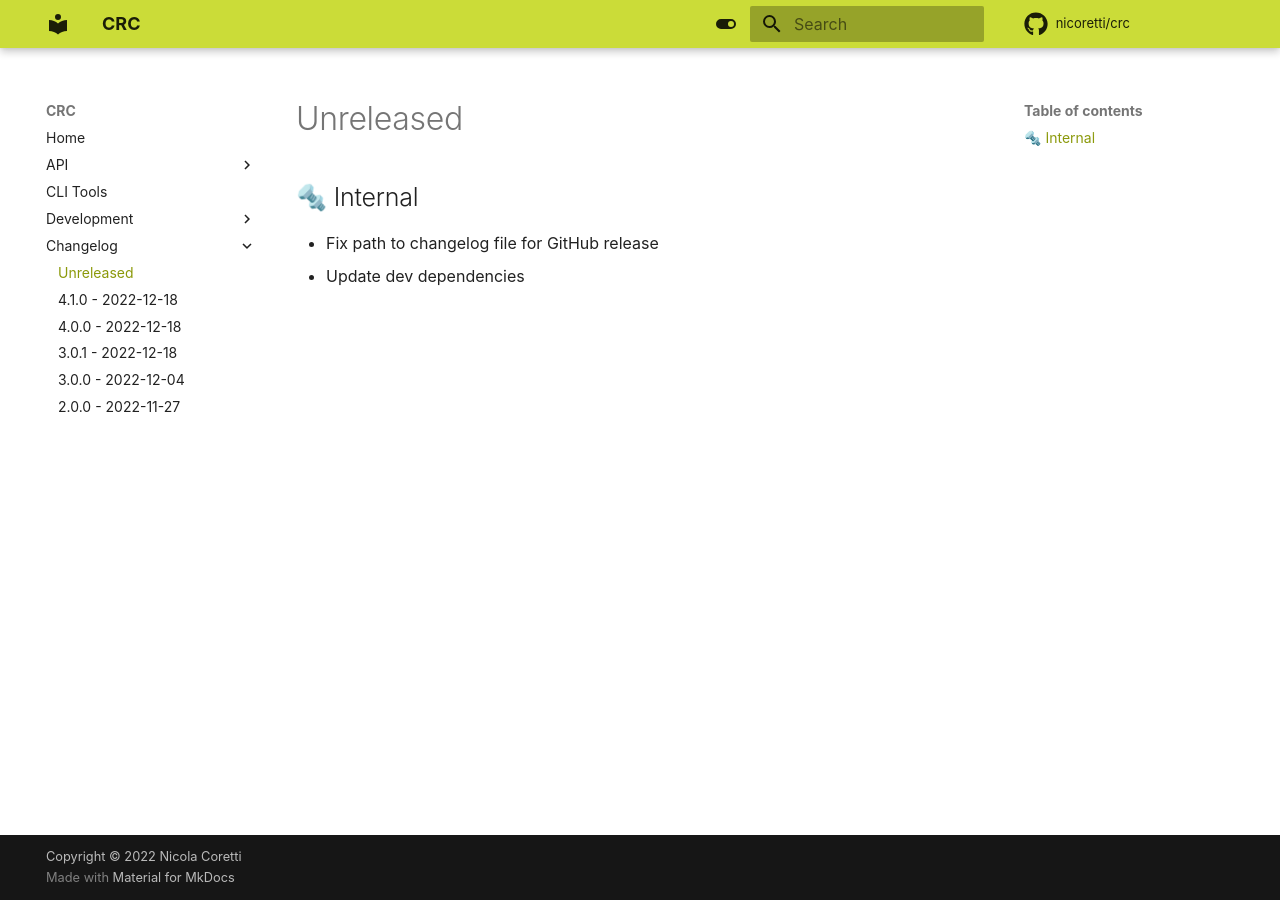
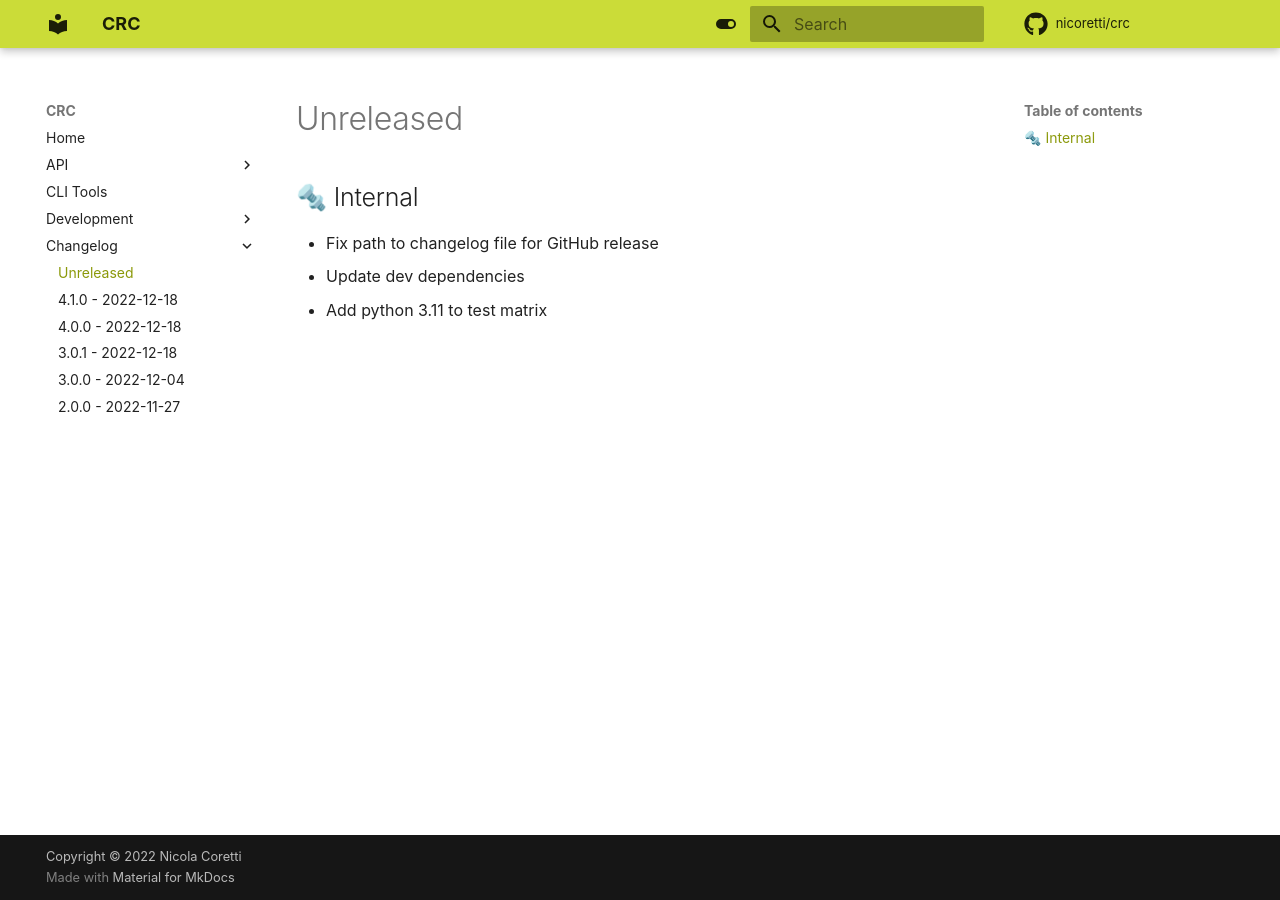
Before and after one commit to Nicoretti/crc, an MkDocs documentation site: the page built from docs/docs/changelog/unreleased.md, in a window 1280 px wide. Built offline with MkDocs 1.6.1 and Material for MkDocs 9.7.7, drawn with Linux system fonts in a browser that asks for light colours; comment, search, counter and statistics services are not loaded.

Commit message:
Add python 3.11 to test matrix

```diff
--- a/docs/docs/changelog/unreleased.md
+++ b/docs/docs/changelog/unreleased.md
@@ -3,3 +3,4 @@
 ## 🔩  Internal
 * Fix path to changelog file for GitHub release
 * Update dev dependencies
+* Add python 3.11 to test matrix
```
Also changed, not shown: 1 other file.
